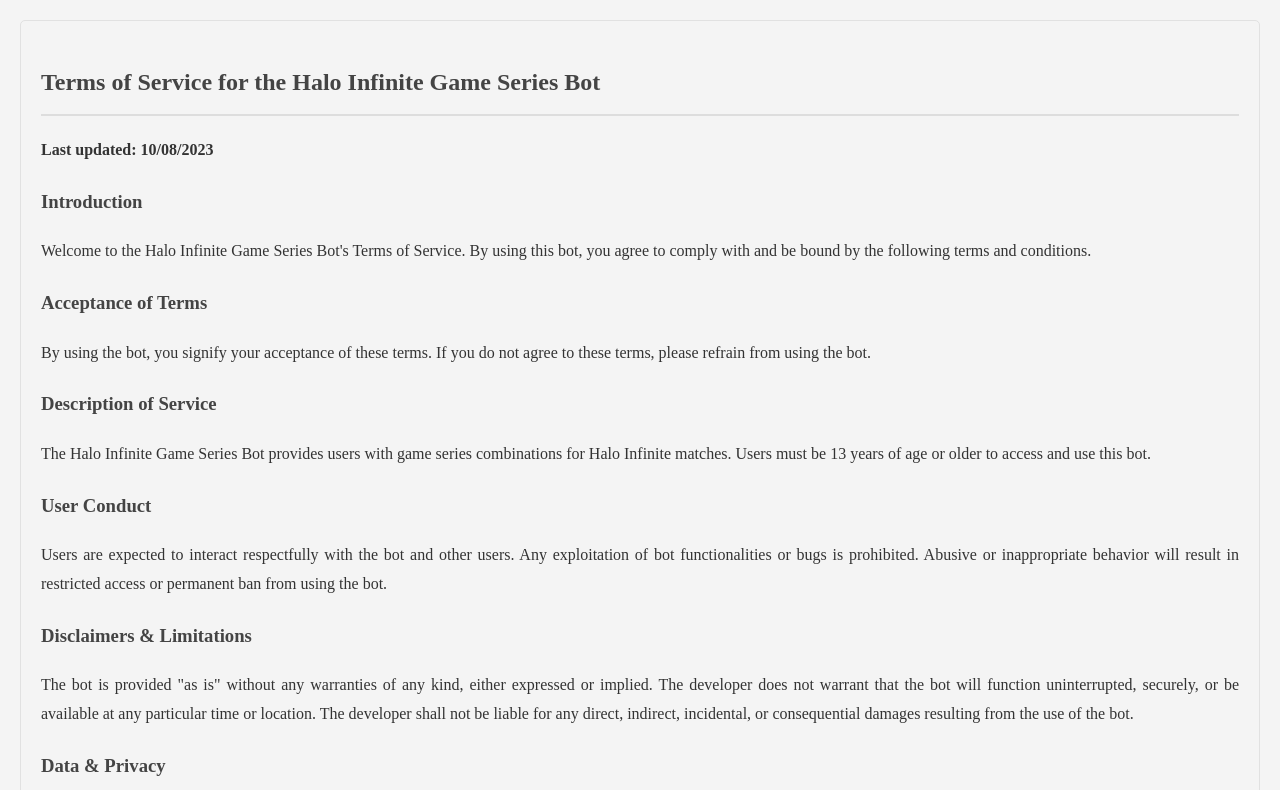
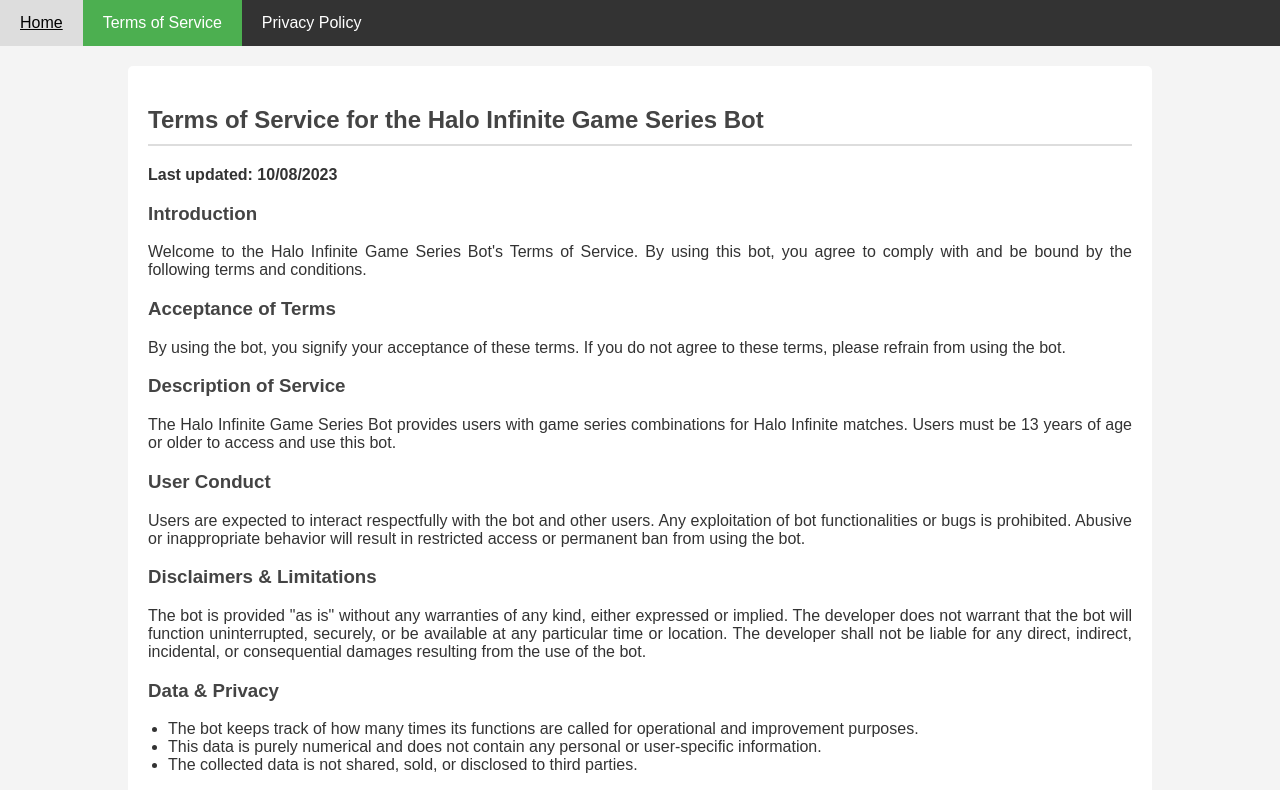
Before and after one commit to Harbus2918/haloinfinite8sbot, a plain HTML site: page tos.html in a window 1280 px wide. Shown: the top 790 px of the page. Drawn offline with Linux system fonts and the light colour scheme.

Commit message:
Added nav abr

```diff
--- a/tos.html
+++ b/tos.html
@@ -4,56 +4,75 @@
     <meta charset="UTF-8">
     <meta http-equiv="X-UA-Compatible" content="IE=edge">
     <meta name="viewport" content="width=device-width, initial-scale=1.0">
-    <title>Terms of Service - Halo Infinite 8s Series Bot</title>
+    <title>Terms of Service</title>
     <style>
         body {
-            font-family: 'Times New Roman', serif;
-            font-size: 12pt;
-            margin: 40px;
-            color: #333; /* Dark gray text for improved readability */
-            line-height: 1.8; /* Improved line spacing */
-            background-color: #f4f4f4; /* Slight gray background to reduce contrast */
-            padding: 20px; /* Inner spacing */
-            border: 1px solid #e1e1e1; /* subtle border */
-            border-radius: 5px; /* rounded corners */
+            font-family: Arial, sans-serif;
+            margin: 0;
+            padding: 0;
+            background-color: #f4f4f4;
+            color: #333;
         }
-
+        .navbar {
+            background-color: #333;
+            overflow: hidden;
+        }
+        .navbar a {
+            float: left;
+            display: block;
+            color: white;
+            text-align: center;
+            padding: 14px 20px;
+            text-decoration: none;
+        }
+        .navbar a:hover {
+            background-color: #ddd;
+            color: black;
+        }
+        .navbar a.active {
+            background-color: #4CAF50;
+        }
+        .container {
+            width: 80%;
+            margin: auto;
+            overflow: hidden;
+        }
+        .content {
+            background: #ffffff;
+            padding: 20px;
+            margin-top: 20px;
+            border-radius: 5px;
+        }
         h2, h3 {
-            color: #444; /* Slightly darker text for headings */
-            margin-top: 20px; /* Spacing above headings */
+            color: #444;
         }
-
         h2 {
-            border-bottom: 2px solid #ddd; /* Horizontal rule below main title */
+            border-bottom: 2px solid #ddd;
             padding-bottom: 10px;
         }
-
         h3 {
-            font-weight: bold; /* Bold subheadings for emphasis */
+            font-weight: bold;
         }
-
         ul {
-            padding-left: 20px; /* Indent for bullet points */
+            padding-left: 20px;
         }
-
         p, ul {
-            text-align: justify; /* Justify text alignment */
-            text-justify: inter-word; /* Adjust spacing between words */
+            text-align: justify;
+            text-justify: inter-word;
         }
-
-        a {
-            color: #007BFF; /* Classic link color */
-            text-decoration: none; /* No underline */
+        a:hover {
+            text-decoration: underline;
         }
-
-        a:hover {
-            text-decoration: underline; /* Underline on hover for recognition */
-        }
-
     </style>
 </head>
-<body style="font-family: 'Times New Roman', serif; font-size: 12pt; margin: 20px;">
-
+<body>
+    <div class="navbar">
+        <a href="index.html">Home</a>
+        <a href="tos.html" class="active">Terms of Service</a>
+        <a href="privacy-policy.html">Privacy Policy</a>
+    </div>
+    <div class="container">
+        <div class="content">
           <h2>Terms of Service for the Halo Infinite Game Series Bot</h2>
           <p><strong>Last updated: 10/08/2023</strong></p>
 
@@ -90,7 +109,7 @@
 
           <h3>Contact Information</h3>
           <p>For any questions or concerns regarding these terms, please contact idefend on Discord.</p>
-
+        </div>
+    </div>
 </body>
-
 </html>
```
Also changed, not shown: index.html (added, +109 -0 lines), privacy-policy.html (+56 -39 lines), 1 other file. Lines whose indentation alone changed are shown as unchanged.
